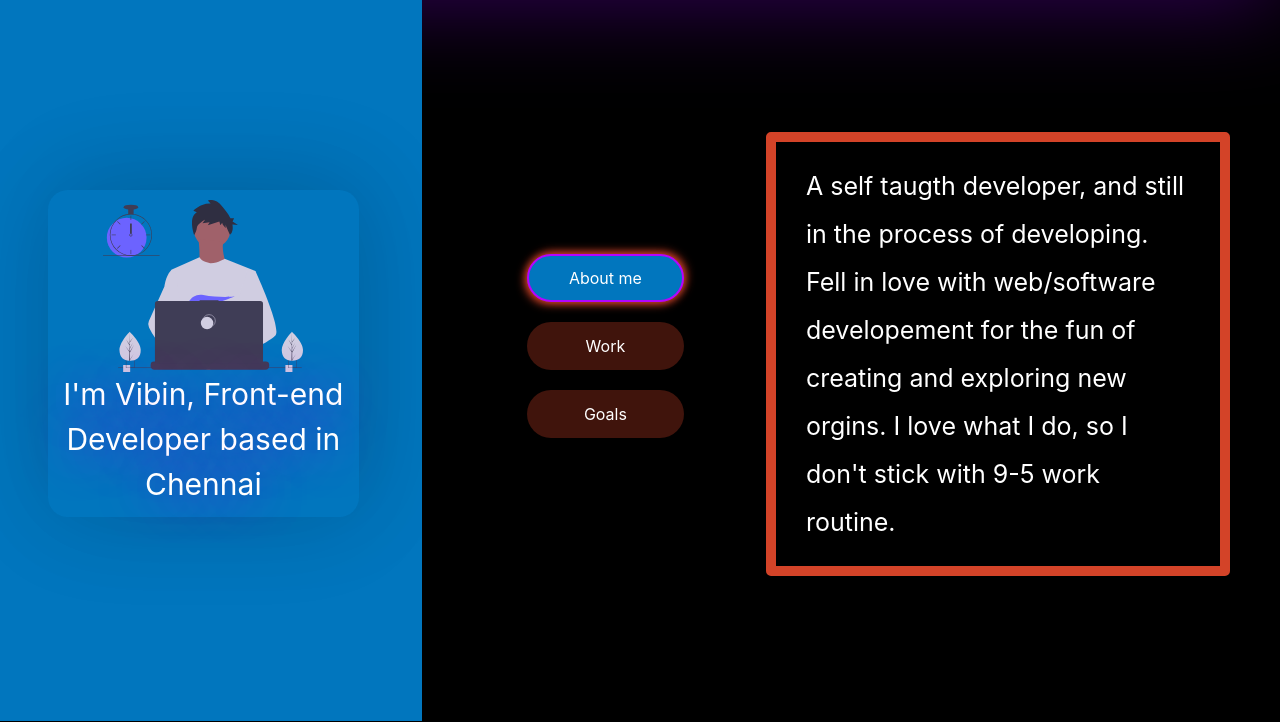
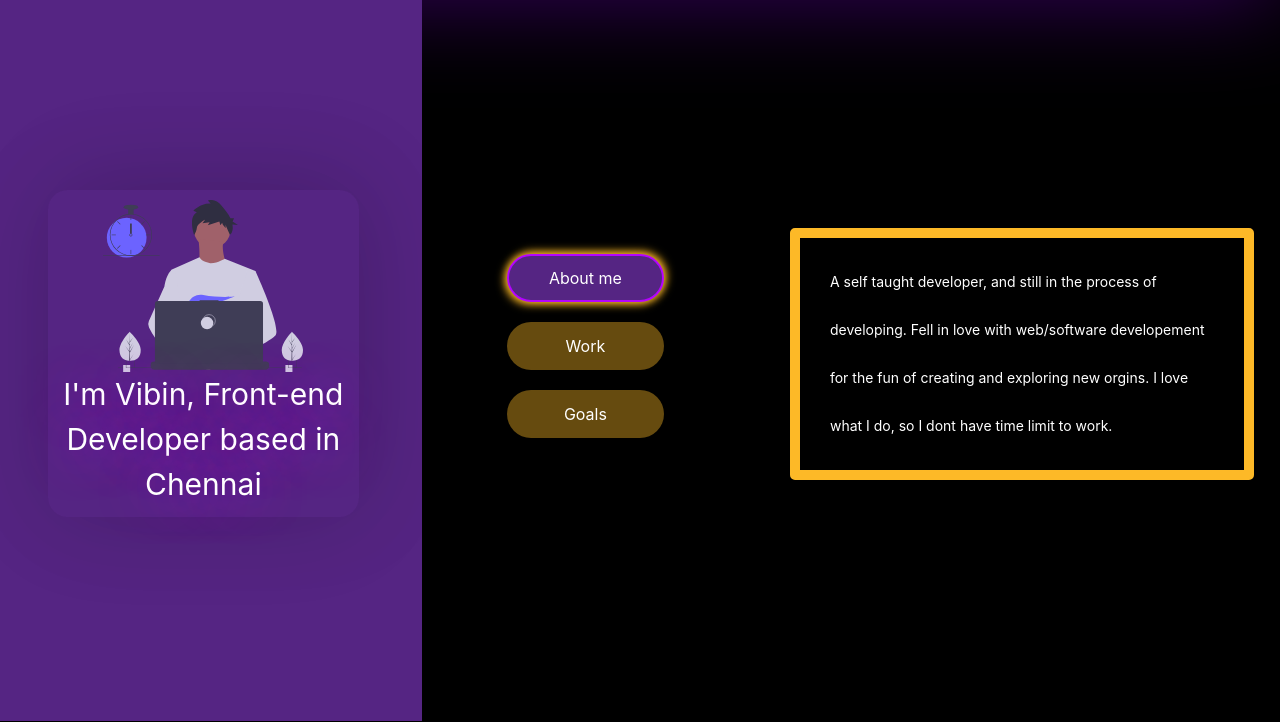
Before and after one commit to vibin230/vibinVS, a plain HTML site: page index.html in a window 1280 px wide. Both pictures are taken after a click on the item "About me". Shown: the part 78-800 px from the top of the page. Drawn offline with nearby package versions, Linux system fonts and the light colour scheme.

Commit message:
color scheme

```diff
--- a/index.html
+++ b/index.html
@@ -22,7 +22,7 @@
         integrity="sha384-JZR6Spejh4U02d8jOt6vLEHfe/JQGiRRSQQxSfFWpi1MquVdAyjUar5+76PVCmYl"
         crossorigin="anonymous"></script>
 
-    <title>Document</title>
+    <title>Vibin VS</title>
 </head>
 
 <body>
@@ -83,7 +83,7 @@
                 </div>
             </span>
             <div class="col-12 col-sm-6 col-md-6 col-lg-3 btnGroup">
-                <ul>
+                <ul class="ulStyle">
                     <li id="t1" class="listItemStyle listItemDefault">
                         About me
                     </li>
@@ -101,11 +101,11 @@
 
             </div>
 
-            <div class="col-lg-5 homeRightCol">
+            <div class="col-12 col-sm-6 col-lg-5 homeRightCol">
                 <img src="svg/homepageIMG/homeRightIMG.svg" alt="homeDefault" class="homeDefaultIMG active">
                 <div id="c1" class="rightColContent ">
-                    A self taugth developer, and still in the process of developing. Fell in love with web/software
-                    developement for the fun of creating and exploring new orgins. I love what I do, so I don't stick with 9-5 work routine.
+                    A self taught developer, and still in the process of developing. Fell in love with web/software
+                    developement for the fun of creating and exploring new orgins. I love what I do, so I dont have time limit to work.
                 </div>
                 <div id="c2" class="rightColContent">
                     <span class="workTitle">Intern:</span>
@@ -115,7 +115,10 @@
                     Feathers Studios, Chennai : <br> November 2019 to Present <br>
                 </div>
                 <div id="c3" class="rightColContent">
-                To be a awesome and creative deverloper in the span of next couple of years. I have always had an eye for AI developement and Network Security, would love to work in anyone of them in future if the opportunity is provided. OH wait!!! opportunity doesn't come by itself. Lets hustle to the dream and bright future!!!
+                To be a awesome and creative developer in the span of next couple of years.
+                I have always had an eye for AI developement and Network Security,
+                would love to work in anyone of them in future if the opportunity is provided.
+                Oh wait!!! opportunity doesn't come by itself. Lets hustle to the dream and bright future!!!
                 </div>
             </div>
 
--- a/portfolio.css
+++ b/portfolio.css
@@ -1,6 +1,9 @@
+body{
+    font-size: 14px;
+}
 .basePage{
     width: 100vw;
-    height: 100vh;
+    min-height: 100vh;
     overflow: hidden;
     background-color: #000000;
 }
@@ -66,21 +69,21 @@
     position: absolute;
     height: 100%;
     width: 100%;
-    background-color: #0176be;
+    background-color: #552583;
     clip-path: polygon(50% 0%, 0% 100%, 100% 100%);
 }
 .rightTri{
     position: absolute;
     height: 100%;
     width: 100%;
-    background-color: #d34328;
+    background-color: #FDB927;
     clip-path: polygon(50% 0%, 100% 0, 100% 100%);
 }
 .leftTri{
     position: absolute;
     height: 100%;
     width: 100%;
-    background-color: #d34328;
+    background-color: #FDB927;
     clip-path: polygon(50% 0%, 0 100%, 0 0);
 }
 .lrTriAnimation{
@@ -115,7 +118,7 @@
 }
 
 .headerTxt{
-    background-color: #0176be;
+    background-color: #552583;
     display: flex;
     flex-direction: column;
     justify-content: center;
@@ -154,6 +157,9 @@
     text-align: center;
     justify-content: center;
 }
+.ulStyle{
+    padding:0;
+}
 li{
     cursor: pointer;
 }
@@ -165,20 +171,20 @@ li{
     border: 2px solid transparent;
 }
 .listItemDefault{
-    background-color: #d343284d;
+    background-color: #fdb92767;
     color: #ffffff;
 
 }
 .listItemStyle:hover{
-    background-color: #d34328;
-    box-shadow: -2px 2px 10px #d34328,2px -2px 10px #d34328;
+    background-color: #FDB927;
+    box-shadow: -2px 2px 10px #FDB927,2px -2px 10px #FDB927;
     border: 2px solid #b404ff;
     color: #ffffff;
 }
 .listItemActive{
 
-    background-color: #0176be;
-    box-shadow: -2px 2px 10px #d34328,2px -2px 10px #d34328;
+    background-color:#552583;
+    box-shadow: -2px 2px 10px #FDB927,2px -2px 10px #FDB927;
     border: 2px solid #b404ff;
     color: white;
 }
@@ -194,13 +200,12 @@ li{
 .rightColContent {display:none;}
 .rightColContent.active {
     display: unset;
-    margin-right:3rem;
     width:90%;
     padding:20px 30px;
     border-radius: 5px;
-    border: 10px solid #d34328;
+    border: 10px solid #FDB927;
     line-height: 3rem;
-    font-size: 25px;
+    font-size: 14px;
     color:#ffffff;
 }
 .workTitle{
@@ -208,4 +213,5 @@ li{
     border-radius: 10px;
     padding: 0 10px;
     background: linear-gradient(45deg, #d34328, #0176be);
+    color:#fdb92767;
 }
```
